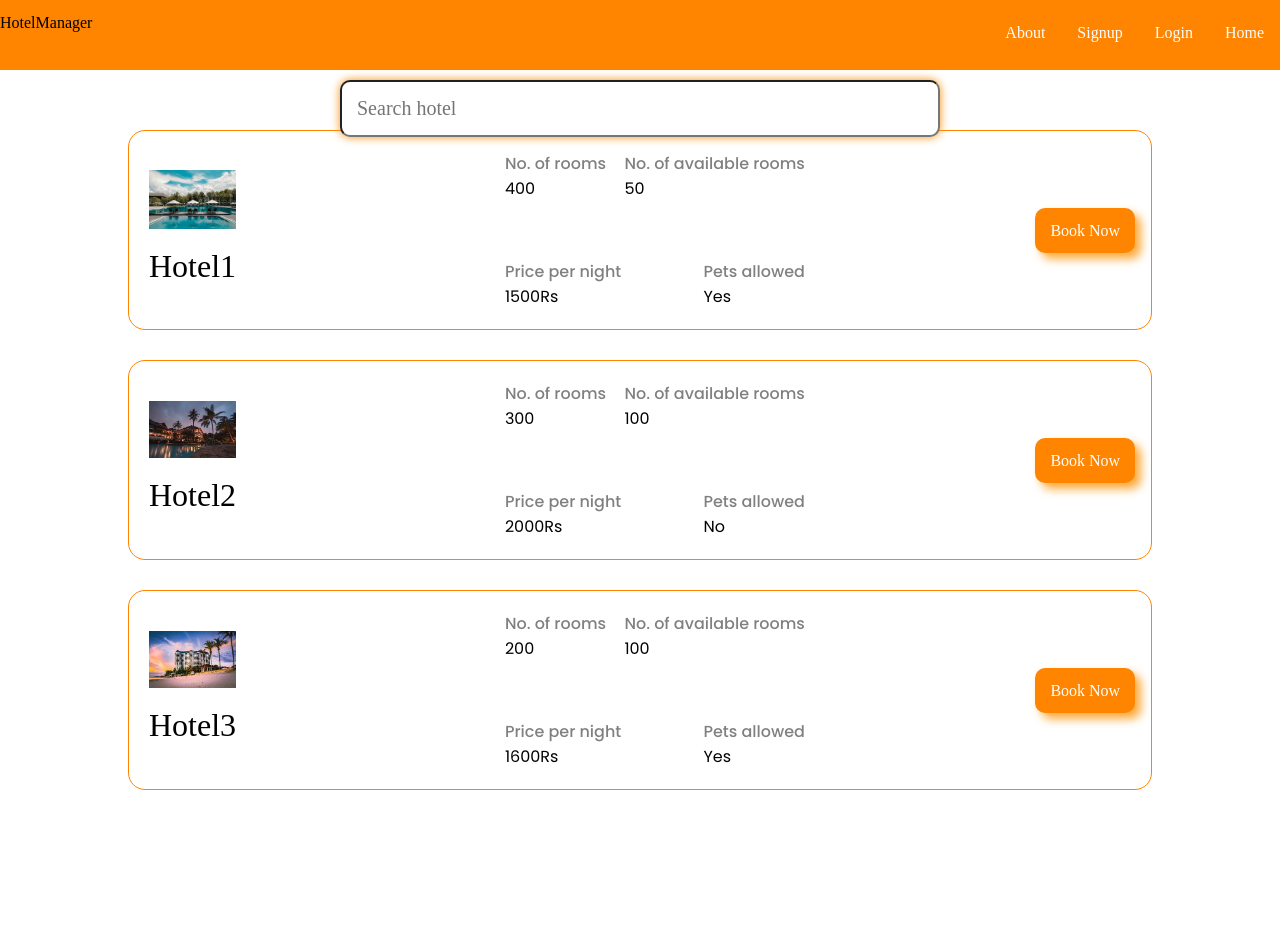
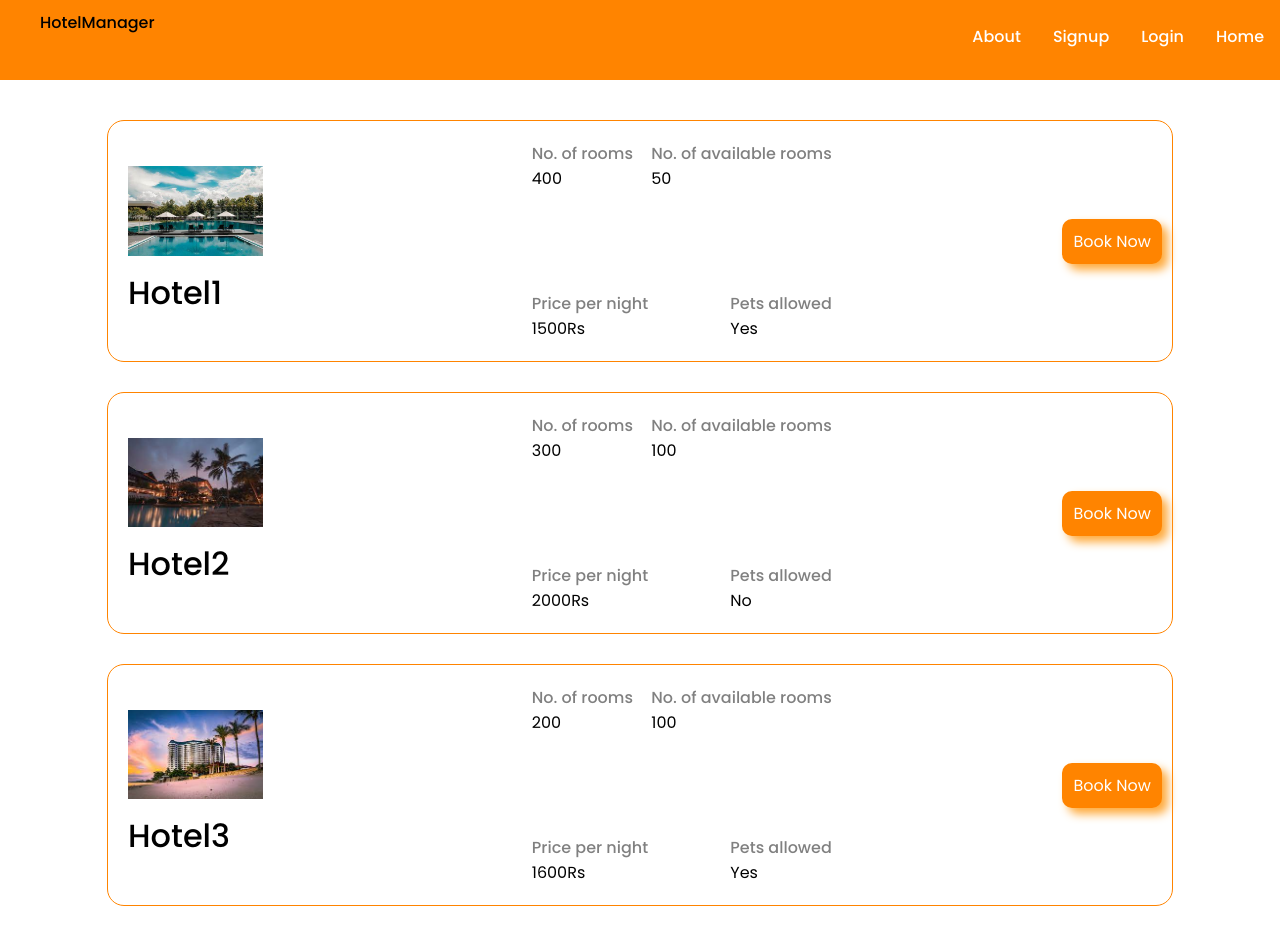
Before and after one commit to NehaKamath29/WAD, a plain HTML site: page hotels.html in a window 1280 px wide. Before the commit the page ends 840 px from the top, so only its background shows below. Drawn offline with Linux system fonts and the light colour scheme.

Commit message:
Adjusted image size + removed search

```diff
--- a/css/hotels.css
+++ b/css/hotels.css
@@ -21,6 +21,10 @@ nav {
 
 body {
   margin: 0;
+}
+
+#hotels {
+  margin-top: 40px;
 }
 
 .hotels-header {
@@ -58,6 +62,8 @@ body {
 .hotel-image {
   width: 100%;
   height: 100%;
+  max-width: 235px;
+  min-width: 135px;
 }
 
 .hotel-info {
@@ -106,7 +112,7 @@ body {
 }
 
 .book-hotel button {
-  font-family: PoppinsMedium;
+  font-family: PoppinsRegular;
   font-size: 1em;
   padding: 10px;
   border-radius: 10px;
@@ -124,6 +130,11 @@ body {
     justify-content: center;
   }
 
+  .hotel-image {
+    width: 100px;
+    height: 100px;
+  }
+
   .hotel-name {
     margin: initial;
     margin-bottom: 40px;
--- a/css/search.css
+++ b/css/search.css
@@ -11,51 +11,55 @@
   font-family: PoppinsSemiBold;
   src: url('../assets/fonts/Poppins-SemiBold.otf');
 }
-*{
-    margin:0;
-    padding:0;
-    box-sizing:border-box;
+* {
+  margin: 0;
+  padding: 0;
+  box-sizing: border-box;
   font-family: Poppins-Regular;
 }
-form
-{
-    width:75vmin;
-    height:100%;
+form {
+  width: 100%;
+  text-align: center;
+  margin-bottom: 40px;
+  /* transform: translate(-50%, -50%); */
+  /* height:100%;
     position:absolute;
-    transform: translate(-50%,-50%);
     top:55%;
     left:50%;
-    padding: 40px 0;
+    padding: 40px 0; */
 }
-input[type="text"]
-{
-    width:100%;
-    padding:15px;
+input[type='text'] {
+  /* width: 100%; */
+  padding: 10px;
   /*border-color:rgb(241, 235, 235);*/
   /* border-bottom:1px solid rgb(8, 8, 8);*/
   /*outline:none;*/
-    border-radius:10px;
-    box-shadow: 0 0 10px rgb(243, 144, 15);
+  border-radius: 9px;
+  border: 0.5px solid rgb(255, 170, 59);
 
-    font-size:20px;
+  font-size: 20px;
+}
 
+input[type='text']::placeholder {
+  font-family: PoppinsRegular;
+  font-size: 0.8em;
 }
-ul
-{
-    list-style:none;
+
+ul {
+  list-style: none;
+  align-items: center;
 }
-.list
-{
-    width:100%;
-    background-color:white;
-    border-radius:10px;
+.list {
+  width: 100%;
+  background-color: white;
+  border-radius: 10px;
   font-size: 15px;
-
 }
-.list-items
-{
-    padding:1px 5px;
+.list-items {
+  padding: 1px 5px;
+  width: 100%;
+  margin: 0 auto;
 }
-.list-items:hover{
-    background-color:rgb(190, 186, 186);
+.list-items:hover {
+  background-color: rgb(190, 186, 186);
 }
--- a/hotels.html
+++ b/hotels.html
@@ -6,7 +6,7 @@
     <meta name="viewport" content="width=device-width, initial-scale=1.0" />
     <link rel="stylesheet" href="/css/navbar.css" />
     <link rel="stylesheet" href="/css/hotels.css" />
-    <link rel="stylesheet" href="./css/search.css"/>
+    <!-- <link rel="stylesheet" href="./css/search.css"/> -->
     <title>View hotels</title>
   </head>
   <body>
@@ -23,14 +23,14 @@
 
     <section id="hotels">
       <!--<h1 class="hotels-header">List Of Hotels</h1>-->
-      <div class="hotels-header">
+      <!-- <div class="hotels-header">
         <form autocomplete="off">
           <div>
             <input type="text" id="input" placeholder="Search hotel"/>
           </div>
           <ul class="list"></ul>
         </form>
-      </div>
+      </div> -->
 
       <div class="hotels-container">
         <div class="hotel">
@@ -132,6 +132,6 @@
         </div>
       </div>
     </section>
-    <script src="./js/search.js"></script>
+    <!-- <script src="./js/search.js"></script> -->
   </body>
 </html>
```
Lines whose indentation alone changed are shown as unchanged.
